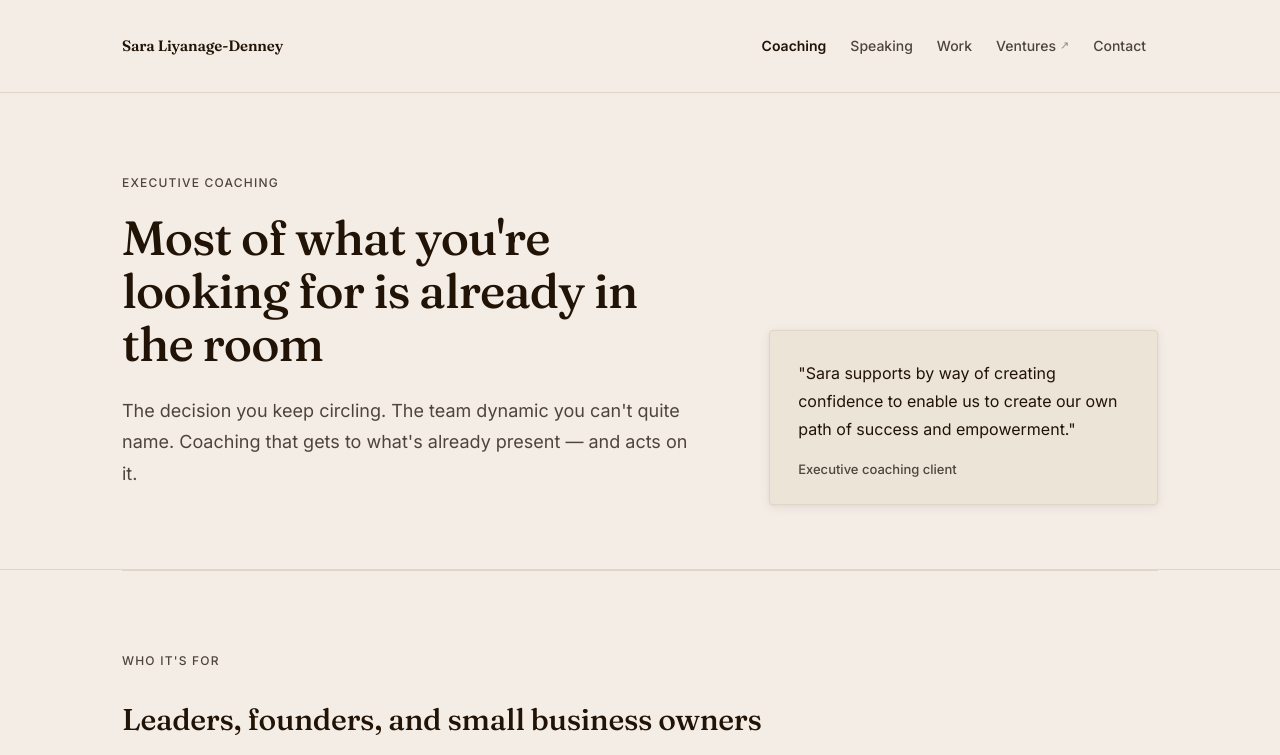
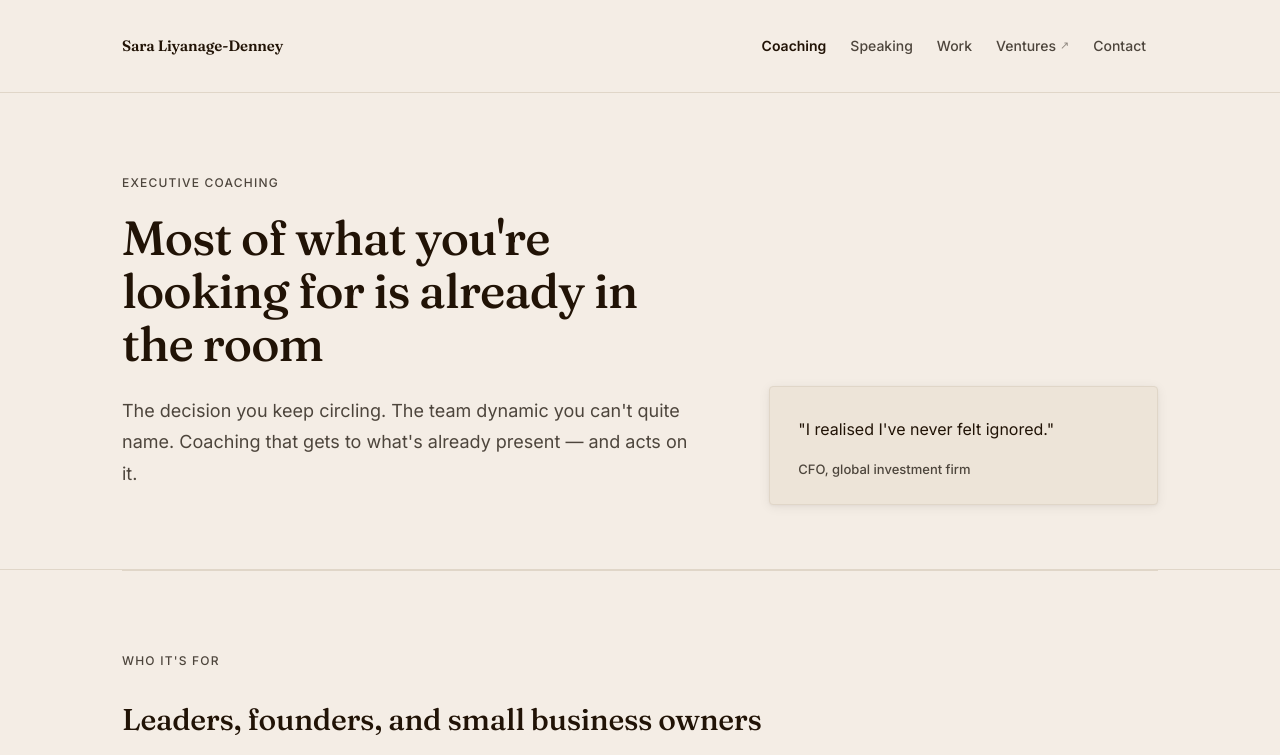
Before and after one commit to ksos-mogo/sara-kinspace, a plain HTML site: page coaching.html in a window 1280 px wide. Shown: the top 755 px of the page. Drawn offline with Linux system fonts and the light colour scheme.

Commit message:
Add files via upload

```diff
--- a/coaching.html
+++ b/coaching.html
@@ -231,8 +231,8 @@ h1.page-title{font-family:var(--font-display);font-weight:500;font-size:clamp(30
         </div>
         <div>
           <div class="quote-card" style="margin:0;">
-            <blockquote>"Sara supports by way of creating confidence to enable us to create our own path of success and empowerment."</blockquote>
-            <cite>Executive coaching client</cite>
+            <blockquote>"I realised I've never felt ignored."</blockquote>
+            <cite>CFO, global investment firm</cite>
           </div>
         </div>
       </div>
```
